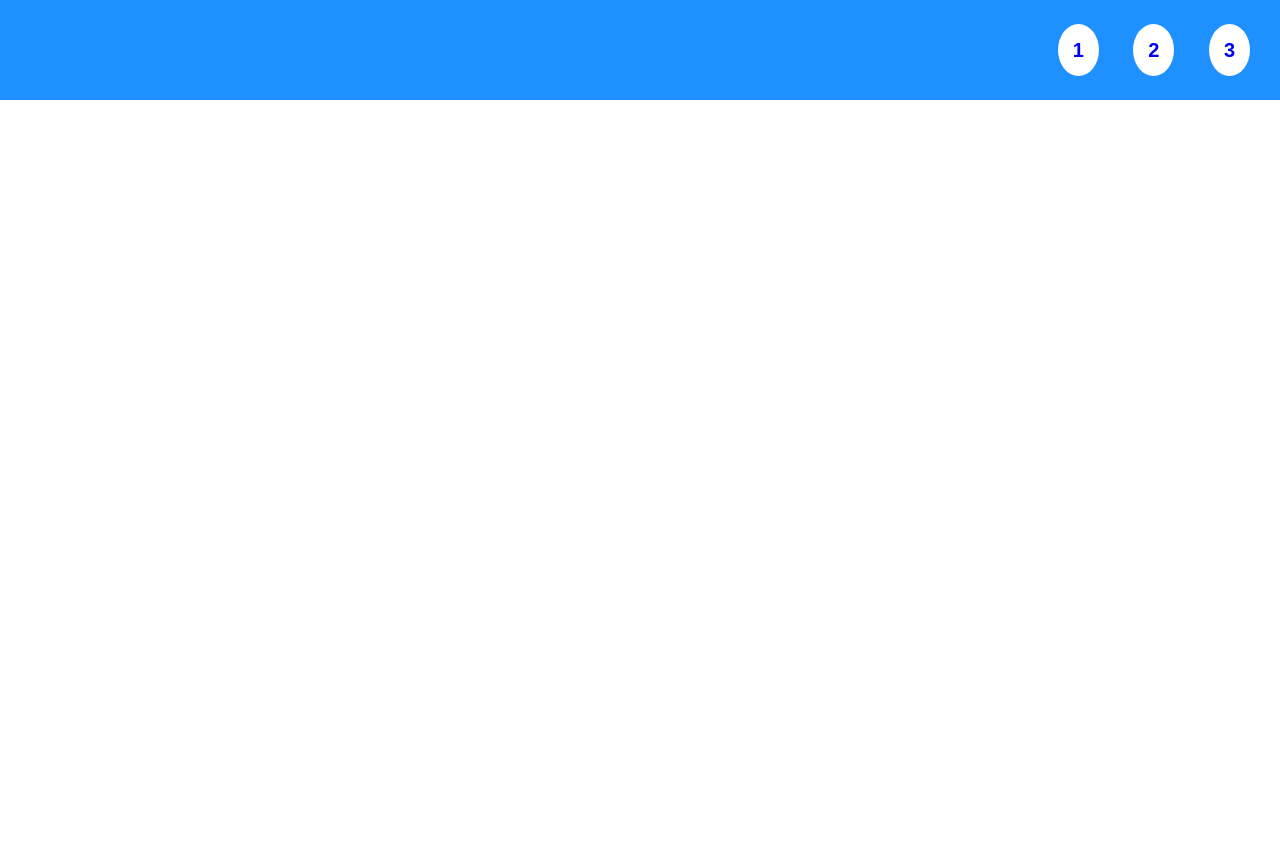
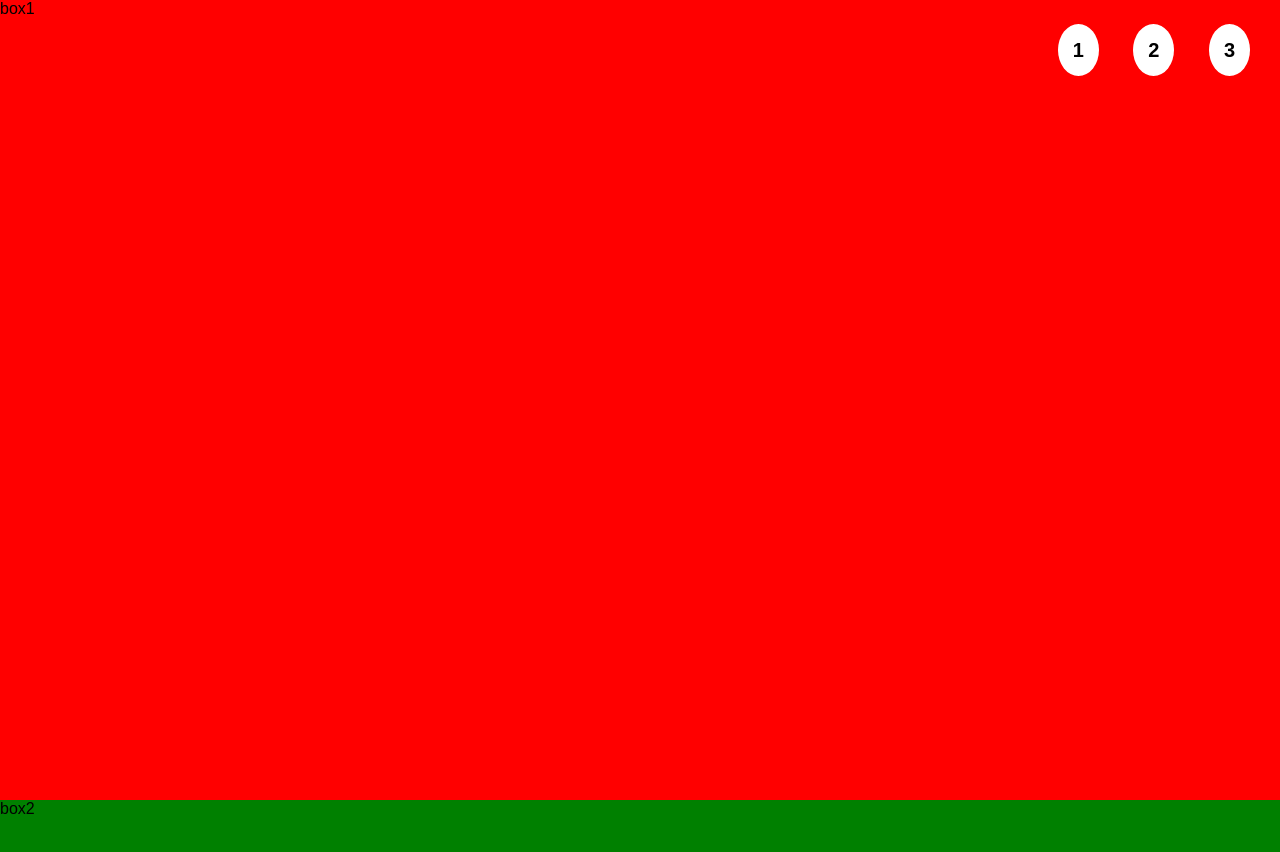
Before and after one commit to AnnaStark0/htmlcss-shoes, a plain HTML site: page index.html in a window 1280 px wide. Shown: the top 852 px of the page. Before the commit the page ends 800 px from the top, so only its background shows below. Drawn offline with Linux system fonts and the light colour scheme.

Commit message:
struttura pagina

```diff
--- a/css/style.css
+++ b/css/style.css
@@ -8,9 +8,11 @@ body {
     font-family: Arial, Helvetica, sans-serif;
 }
 
+/*HEADER*/
+
 .header-main {
-    background-color: dodgerblue;
-    height: 100px;
+    /*background-color: dodgerblue;
+    height: 100px;*/
     width: 100%;
     line-height: 100px;
     text-align: right;
@@ -27,10 +29,8 @@ body {
     text-decoration: none;
     font-size: 20px;
     margin-right: 30px;
-    /*background-color: white;
-    padding: 20px;
-    border-radius: 50%;*/
     font-weight: bold;
+    color: black;
 }
 
 .cerchio {
@@ -39,3 +39,30 @@ body {
     padding: 15px;
     border-radius: 50%;
 }
+
+/*CONTAINER*/
+
+.container {
+    width: 100%;
+    margin: 0 auto;
+}
+
+/*BOX*/
+.box {
+    width: 100%;
+    height: 100vh;
+    background-size: cover;
+    background-position: center;
+}
+
+#red {
+    background-color: red;
+}
+
+#green {
+    background-color: green;
+}
+
+#yellow {
+    background-color: yellow;
+}
--- a/index.html
+++ b/index.html
@@ -9,6 +9,7 @@
 </head>
 <body>
 
+    <!--HEADER-->
     <header class="header-main">
         <nav>
             <ul>
@@ -17,8 +18,28 @@
                 <li><a class="cerchio" href="#">3</a></li>
             </ul>
         </nav>
+    </header>
+    <!--///HEADER-->
 
-    </header>
+    <!--CONTENITORE-->
+    <div class="container">
+
+        <!--BOX1-->
+        <div id="red" class="box">box1</div>
+        <!--///BOX1-->
+
+        <!--BOX2-->
+        <div id="green" class="box">box2</div>
+        <!--///BOX2-->
+
+        <!--BOX3-->
+        <div id="yellow" class="box">box2</div>
+        <!--///BOX3-->
+
+
+
+
+    </div>
 
 </body>
 </html>
```
